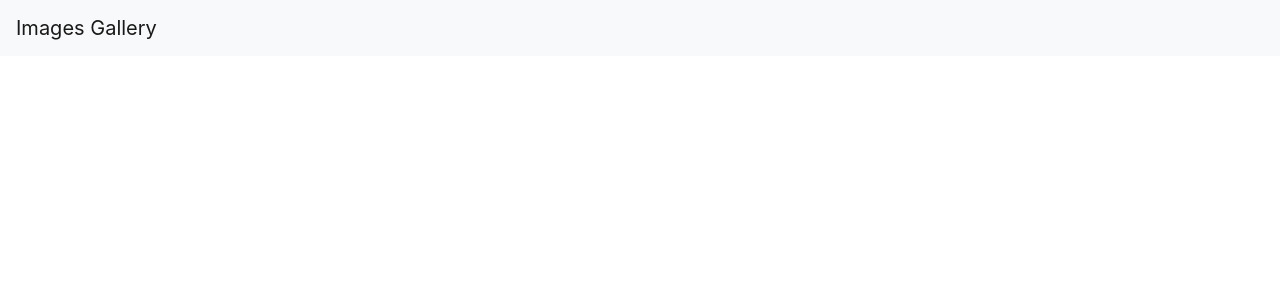
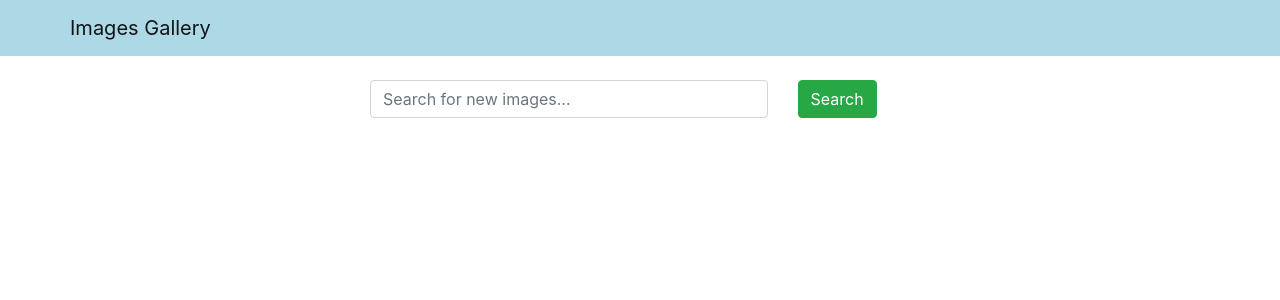
Before and after one commit to dangduyquy/images-gallery, a React (Create React App) app in the folder frontend/: page / in a window 1280 px wide. Shown: the top 300 px of the page. Built offline with nearby package versions, Linux system fonts and the light colour scheme.

Commit message:
Header and Search component

```diff
--- a/frontend/src/App.js
+++ b/frontend/src/App.js
@@ -1,10 +1,22 @@
+import { useState } from 'react';
 import 'bootstrap/dist/css/bootstrap.min.css';
 import Header from './components/Header';
+import Search from './components/Search';
+
+
 
 const App = () => {
+  const [word, setWord] = useState()
+  const handleSearchSubmit = (e) => {
+    e.preventDefault();
+    console.log(word);
+  }
+
+
   return (
     <div>
       <Header title = "Images Gallery" />
+      <Search word={word} setWord={setWord} handleSearch ={handleSearchSubmit}/>
     </div>
   );
 }
--- a/frontend/src/components/Header.js
+++ b/frontend/src/components/Header.js
@@ -1,10 +1,16 @@
 import React from "react";
-import { Navbar } from 'react-bootstrap';
+import { Navbar, Container } from 'react-bootstrap';
+
+const navbarStyle = {
+  backgroundColor: "lightblue"
+};
 
 const Header = ({ title }) => {
     return (
-        <Navbar bg="light" variant="light">
+        <Navbar style={navbarStyle} variant="light">
+          <Container>
           <Navbar.Brand href="/">{title}</Navbar.Brand>
+          </Container>
         </Navbar>
     )
 }
--- /dev/null
+++ b/frontend/src/components/Search.js
@@ -0,0 +1,29 @@
+import React from "react";
+import { Container, Row, Col, Form, Button } from 'react-bootstrap';
+
+const Search = ({handleSearch, word, setWord}) => {
+    return (
+        <Container className="mt-4">
+            <Row className="justify-content-center">
+                <Col xs={12} md={8} lg={6}>
+                    <Form onSubmit={handleSearch}>
+                        <Row>
+                            <Col xs={9}>
+                                <Form.Control
+                                type="text"
+                                value={word}
+                                onChange={(event) => setWord(event.target.value)}
+                                placeholder="Search for new images... "
+                                />
+                            </Col>
+                            <Col>
+                            <Button variant="success" type="submit">Search</Button>
+                            </Col>
+                        </Row>
+                    </Form></Col>
+            </Row>
+        </Container>
+    )
+}
+
+export default Search;
```
